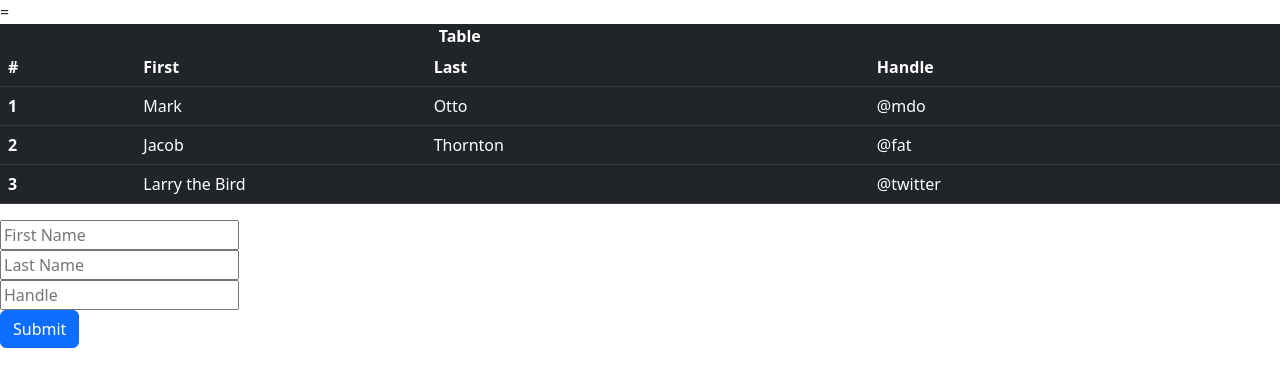
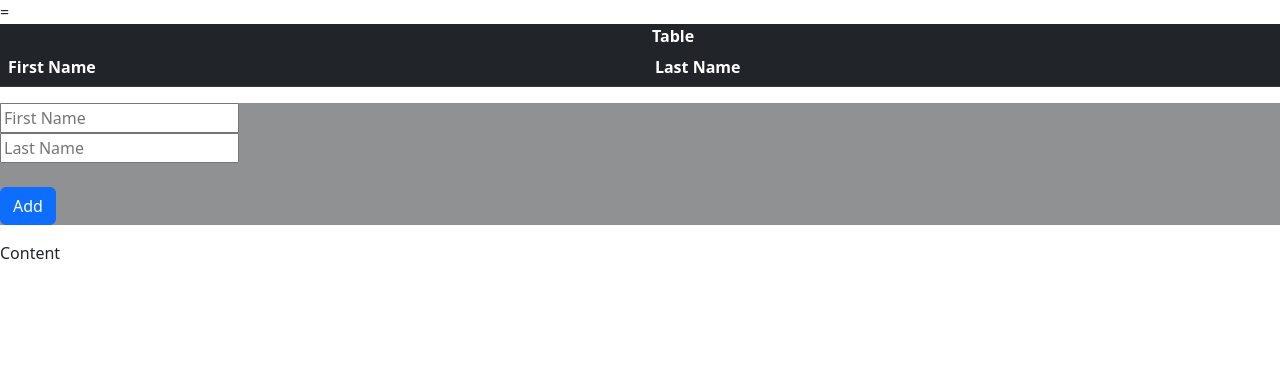
Before and after one commit to ObsidianAsphodel/Week-10-Coding-Assignment, a website: page index.html in a window 1280 px wide. Drawn offline with nearby package versions, Linux system fonts and the light colour scheme.

Commit message:
added functionality to create new table rows

```diff
--- a/index.html
+++ b/index.html
@@ -13,43 +13,19 @@
 <body>
     <div class="container-fluid">
         <div class="row">
-            <div class="col-lg-4 bg-dark"></div>
-            <div class="col-lg-4 bg-dark text-white fw-bold">
+            <div class="col-lg-6 bg-dark"></div>
+            <div class="col-lg-6 bg-dark text-white fw-bold">
                 Table
             </div>
-            <div class="col-lg-4 bg-dark"></div>
         </div>
     </div>
-    <table class="table table-dark">
-        <thead>
-            <tr>
-                <th scope="col">#</th>
-                <th scope="col">First</th>
-                <th scope="col">Last</th>
-                <th scope="col">Handle</th>
-            </tr>
-        </thead>
-        <tbody>
-            <tr>
-                <th scope="row">1</th>
-                <td>Mark</td>
-                <td>Otto</td>
-                <td>@mdo</td>
-            </tr>
-            <tr>
-                <th scope="row">2</th>
-                <td>Jacob</td>
-                <td>Thornton</td>
-                <td>@fat</td>
-            </tr>
-            <tr>
-                <th scope="row">3</th>
-                <td colspan="2">Larry the Bird</td>
-                <td>@twitter</td>
-            </tr>
-        </tbody>
+    <table class="table table-dark" id="list">
+        <tr>
+            <th>First Name</th>
+            <th>Last Name</th>
+        </tr>
     </table>
-    <form>
+    <form class="bg-opacity-50 bg-dark">
         <div class="form-row">
             <div class="col-lg-4">
                 <input type="text" name="first-name" id="first-name" placeholder="First Name">
@@ -57,19 +33,20 @@
             <div class="col-lg-4">
                 <input type="text" name="last-name" id="last-name" placeholder="Last Name">
             </div>
-            <div class="col-lg-4">
-                <input type="text" name="handle" id="handle-name" placeholder="Handle">
-            </div>
+            <br>
             <div class="form-group row">
                 <div class="col-sm-10">
-                    <input class="btn btn-primary" type="submit" value="Submit">
+                    <button class="btn btn-primary" id='add'>Add</button>
                 </div>
             </div>
         </div>
     </form>
+    <div>
+        <p id="content">Content</p>
+    </div>
+    <script src="script.js"></script>
     <script src="node_modules/jquery/dist/jquery.js"></script>
     <script src="node_modules/bootstrap/dist/js/bootstrap.bundle.js"></script>
-    <script src="script.js"></script>
 </body>
 
 </html>
--- a/script.js
+++ b/script.js
@@ -1,6 +1,12 @@
-let firstName = document.getElementById("first-name");
-console.log(firstName);
-let lastName = document.getElementById("last-name");
-console.log(lastName);
-let Handle = document.getElementById("handle-name");
-console.log(Handle);
+console.log(document.getElementById("add"));
+console.log(document.getElementById('list'));
+
+document.getElementById("add").addEventListener("click", () => {
+    let table = document.getElementById('list');
+    let row = table.insertRow(1);
+    row.setAttribute('id', `item-${id}`);
+    row.insertCell(0).innerHTML = document.getElementById("first-name").value;
+    console.log(document.getElementById("first-name").value);
+    row.insertCell(1).innnerHTML = document.getElementById("last-name").value;
+    console.log(document.getElementById("last-name").value);
+});
```
